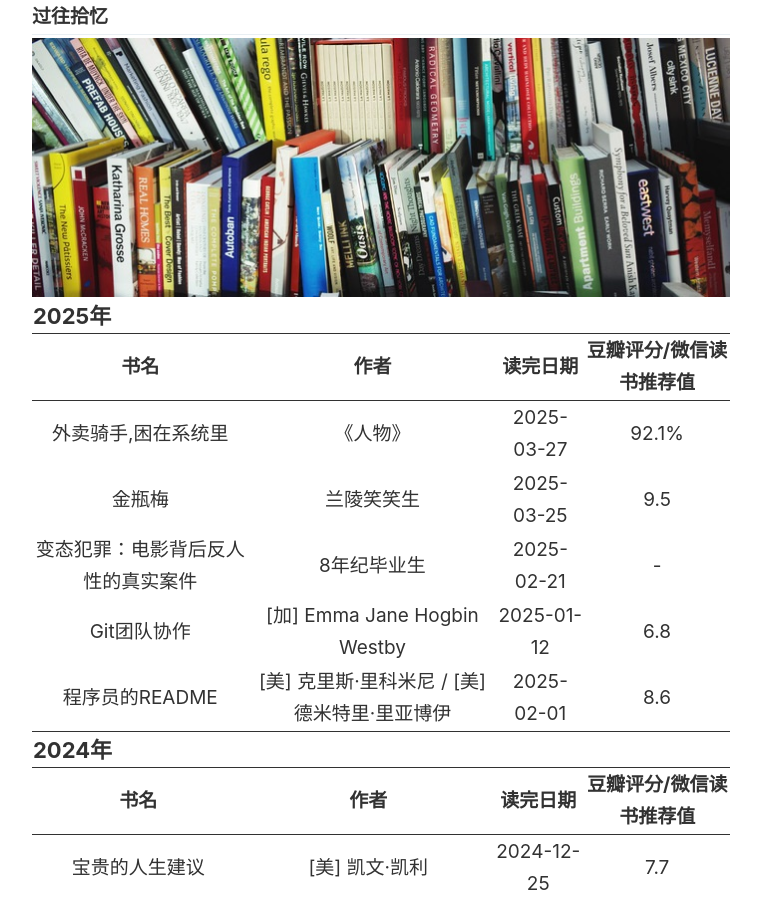
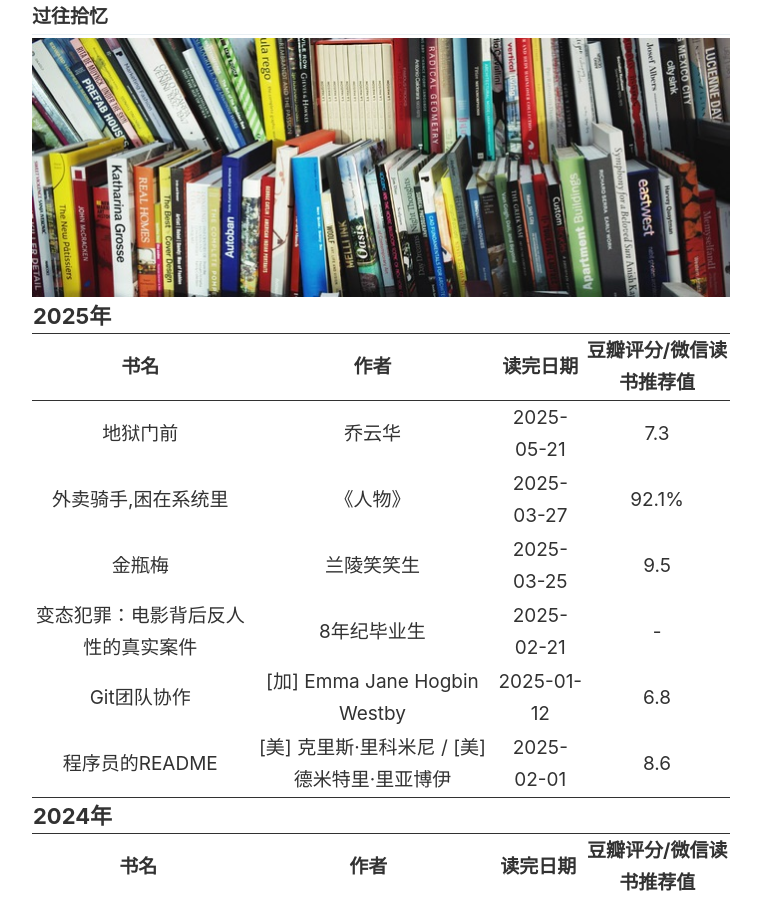
Before and after one commit to SWHL/SWHL.github.io, a Jekyll site: the page built from _pages/books.md, in a window 1280 px wide and 900 px high. Shown: the whole window, without its empty margins (259-1020 px from the left). Built offline with Jekyll 4.4.1, drawn with Linux system fonts in a browser that asks for light colours.

Commit message:
Update books.md

```diff
--- a/_pages/books.md
+++ b/_pages/books.md
@@ -16,6 +16,12 @@
         </tr>
 　　</thead>
     <tbody>
+    　　<tr>
+    　　　　　<td><a href="https://book.douban.com/subject/1187523/" target="_blank">地狱门前</a></td>
+    　　　　　<td>乔云华</td>
+    　　　　　<td>2025-05-21</td>
+    　　　　　<td>7.3</td>
+    　　</tr>
     　　<tr>
     　　　　　<td><a href="https://weread.qq.com/web/reader/a0c323c0813ab9c32g0177c0#outline?noScroll=1" target="_blank">外卖骑手,困在系统里</a></td>
     　　　　　<td>《人物》</td>
```
